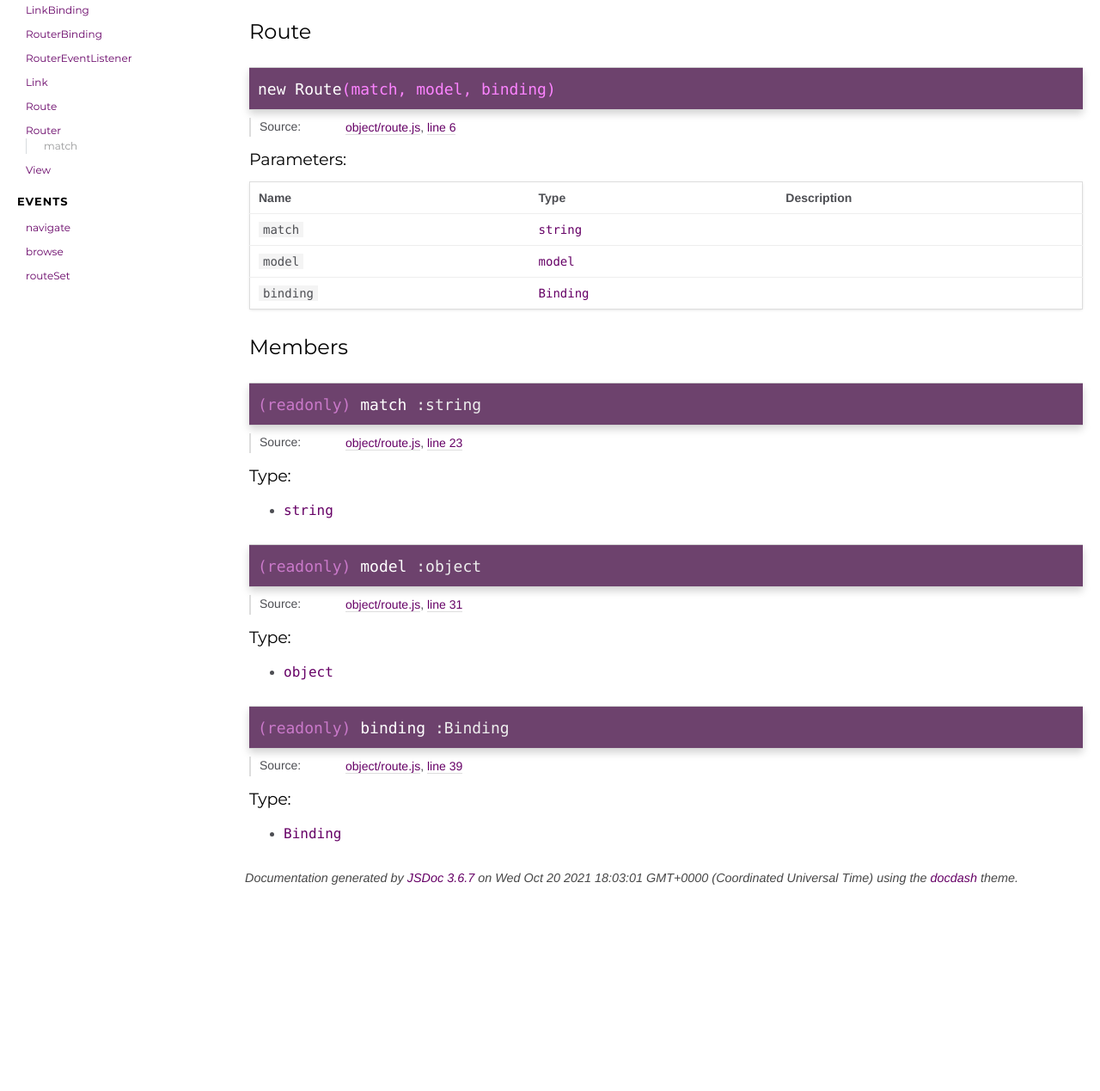
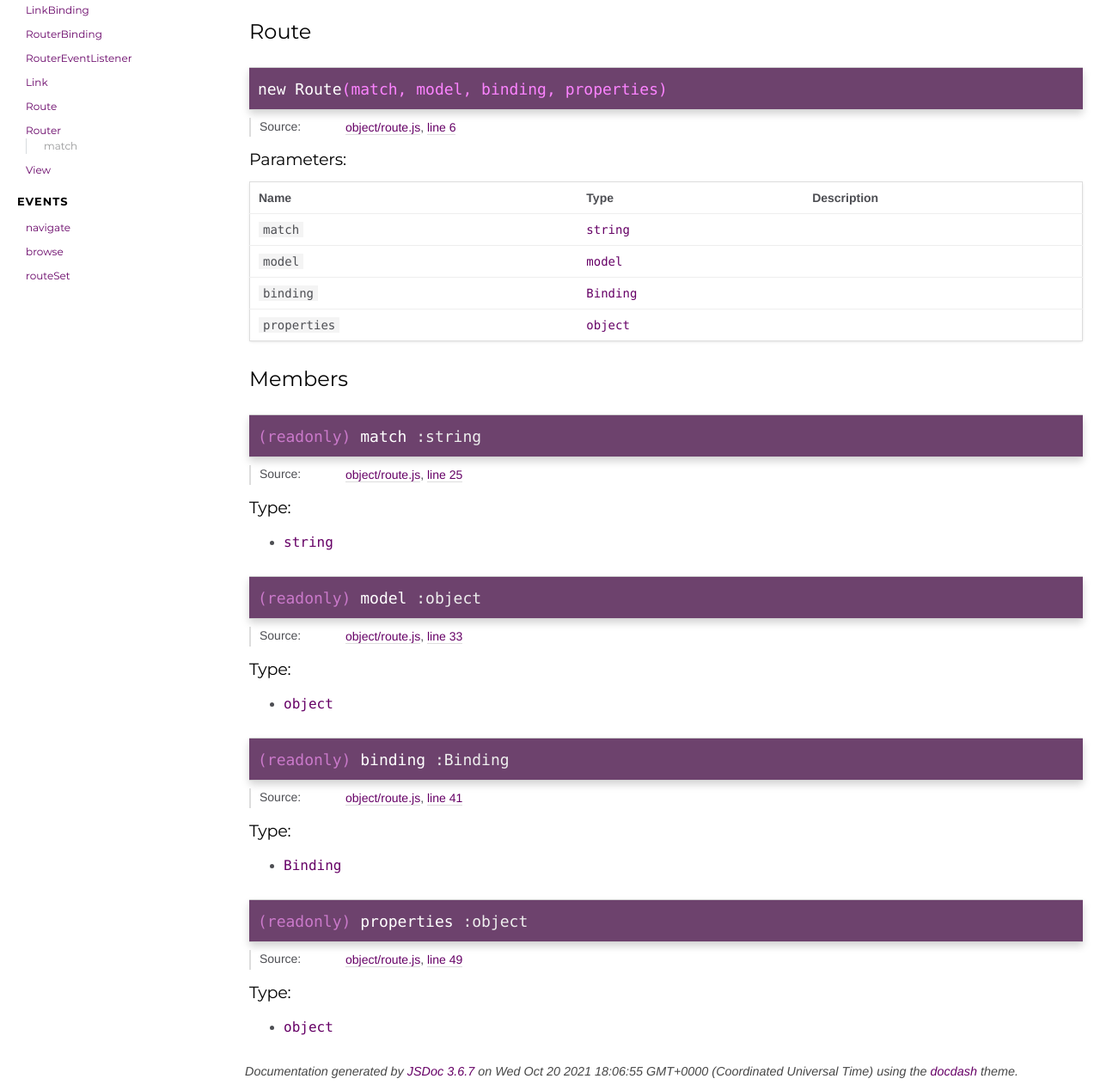
Before and after one commit to thoughtsunificator/domodel-router, a plain HTML site: page Route.html in a window 1280 px wide. Shown: the part 122-1391 px from the top of the page at 86% size. Before the commit the page ends 1166 px from the top, so only its background shows below. Drawn offline with Linux system fonts and the light colour scheme.

Commit message:
Update gh-pages to output generated at 0058585

```diff
--- a/Route.html
+++ b/Route.html
@@ -61,7 +61,7 @@
 
 
 
-    <h4 class="name" id="Route"><span class="type-signature"></span>new Route<span class="signature">(match, model, binding)</span><span class="type-signature"></span></h4>
+    <h4 class="name" id="Route"><span class="type-signature"></span>new Route<span class="signature">(match, model, binding, properties)</span><span class="type-signature"></span></h4>
 
 
 
@@ -213,6 +213,29 @@
         </tr>
 
 
+
+        <tr>
+
+                <td class="name"><code>properties</code></td>
+
+
+            <td class="type">
+
+
+<span class="param-type">object</span>
+
+
+
+            </td>
+
+
+
+
+
+            <td class="description last"></td>
+        </tr>
+
+
     </tbody>
 </table>
 
@@ -266,7 +289,7 @@
 
     <dt class="tag-source">Source:</dt>
     <dd class="tag-source"><ul class="dummy"><li>
-        <a href="object_route.js.html">object/route.js</a>, <a href="object_route.js.html#line23">line 23</a>
+        <a href="object_route.js.html">object/route.js</a>, <a href="object_route.js.html#line25">line 25</a>
     </li></ul></dd>
 
 
@@ -335,7 +358,7 @@
 
     <dt class="tag-source">Source:</dt>
     <dd class="tag-source"><ul class="dummy"><li>
-        <a href="object_route.js.html">object/route.js</a>, <a href="object_route.js.html#line31">line 31</a>
+        <a href="object_route.js.html">object/route.js</a>, <a href="object_route.js.html#line33">line 33</a>
     </li></ul></dd>
 
 
@@ -404,7 +427,7 @@
 
     <dt class="tag-source">Source:</dt>
     <dd class="tag-source"><ul class="dummy"><li>
-        <a href="object_route.js.html">object/route.js</a>, <a href="object_route.js.html#line39">line 39</a>
+        <a href="object_route.js.html">object/route.js</a>, <a href="object_route.js.html#line41">line 41</a>
     </li></ul></dd>
 
 
@@ -462,6 +485,75 @@
 
 
 
+<h4 class="name" id="properties"><span class="type-signature">(readonly) </span>properties<span class="type-signature"> :object</span></h4>
+
+
+
+
+
+<dl class="details">
+
+
+    <dt class="tag-source">Source:</dt>
+    <dd class="tag-source"><ul class="dummy"><li>
+        <a href="object_route.js.html">object/route.js</a>, <a href="object_route.js.html#line49">line 49</a>
+    </li></ul></dd>
+
+
+
+
+
+
+
+
+
+
+
+
+
+
+
+
+
+
+
+
+
+
+
+
+
+
+
+
+
+
+
+</dl>
+
+
+
+
+
+
+
+    <h5>Type:</h5>
+    <ul>
+        <li>
+
+<span class="param-type">object</span>
+
+
+        </li>
+    </ul>
+
+
+
+
+
+
+
+
 
 
 
@@ -482,7 +574,7 @@
 <br class="clear">
 
 <footer>
-    Documentation generated by <a href="https://github.com/jsdoc3/jsdoc">JSDoc 3.6.7</a> on Wed Oct 20 2021 18:03:01 GMT+0000 (Coordinated Universal Time) using the <a href="https://github.com/clenemt/docdash">docdash</a> theme.
+    Documentation generated by <a href="https://github.com/jsdoc3/jsdoc">JSDoc 3.6.7</a> on Wed Oct 20 2021 18:06:55 GMT+0000 (Coordinated Universal Time) using the <a href="https://github.com/clenemt/docdash">docdash</a> theme.
 </footer>
 
 <script>prettyPrint();</script>
```
Also changed, not shown: Link.html (+1 -1 lines), LinkBinding.html (+1 -1 lines), Router.html (+1 -1 lines), RouterBinding.html (+1 -1 lines), RouterEventListener.html (+1 -1 lines), View.html (+1 -1 lines), index.html (+3 -2 lines), model_link.binding.js.html (+1 -1 lines), model_router.binding.js.html (+1 -1 lines), model_router.event.js.html (+2 -2 lines), object_link.js.html (+1 -1 lines), object_route.js.html (+12 -2 lines), object_router.js.html (+1 -1 lines), object_view.js.html (+1 -1 lines).
